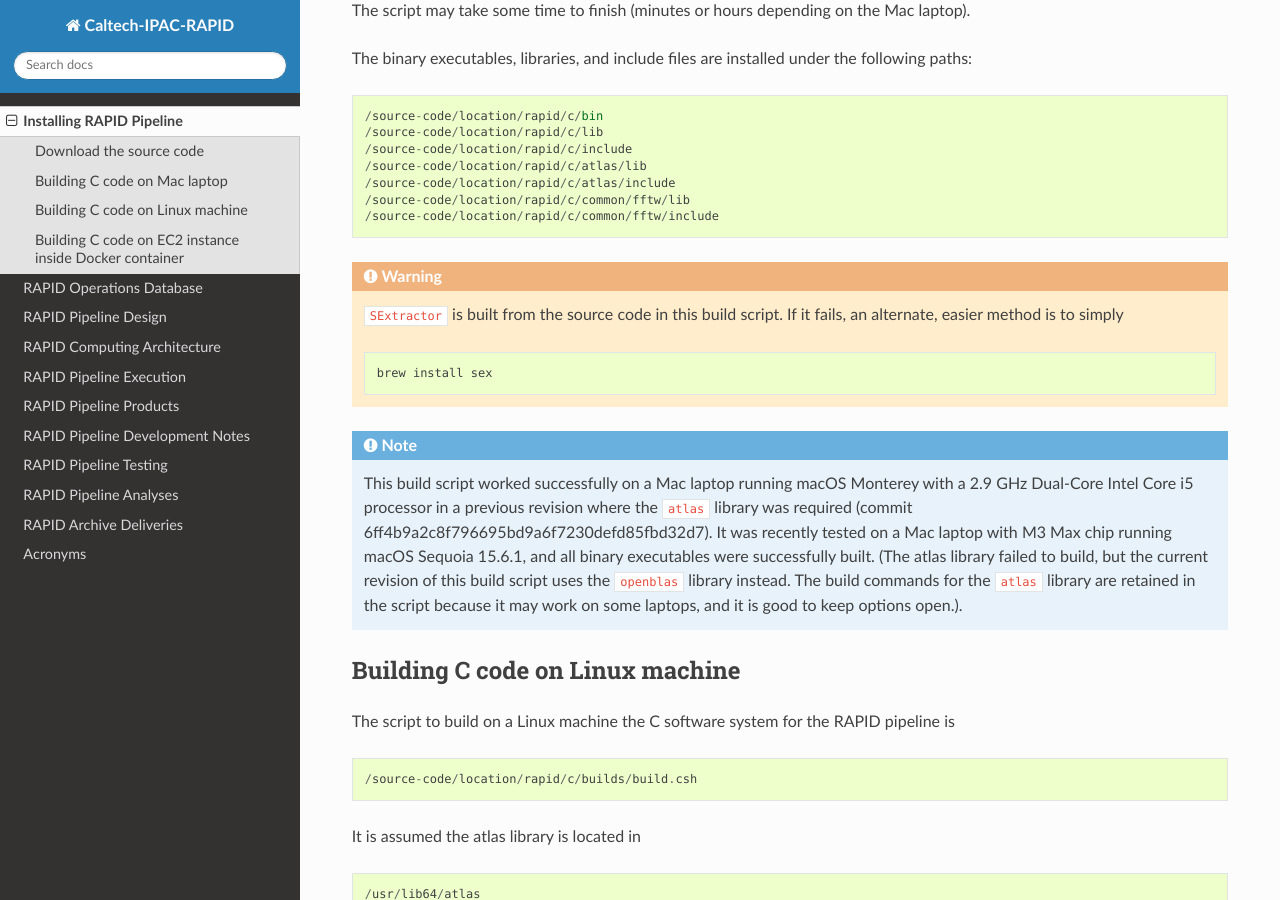
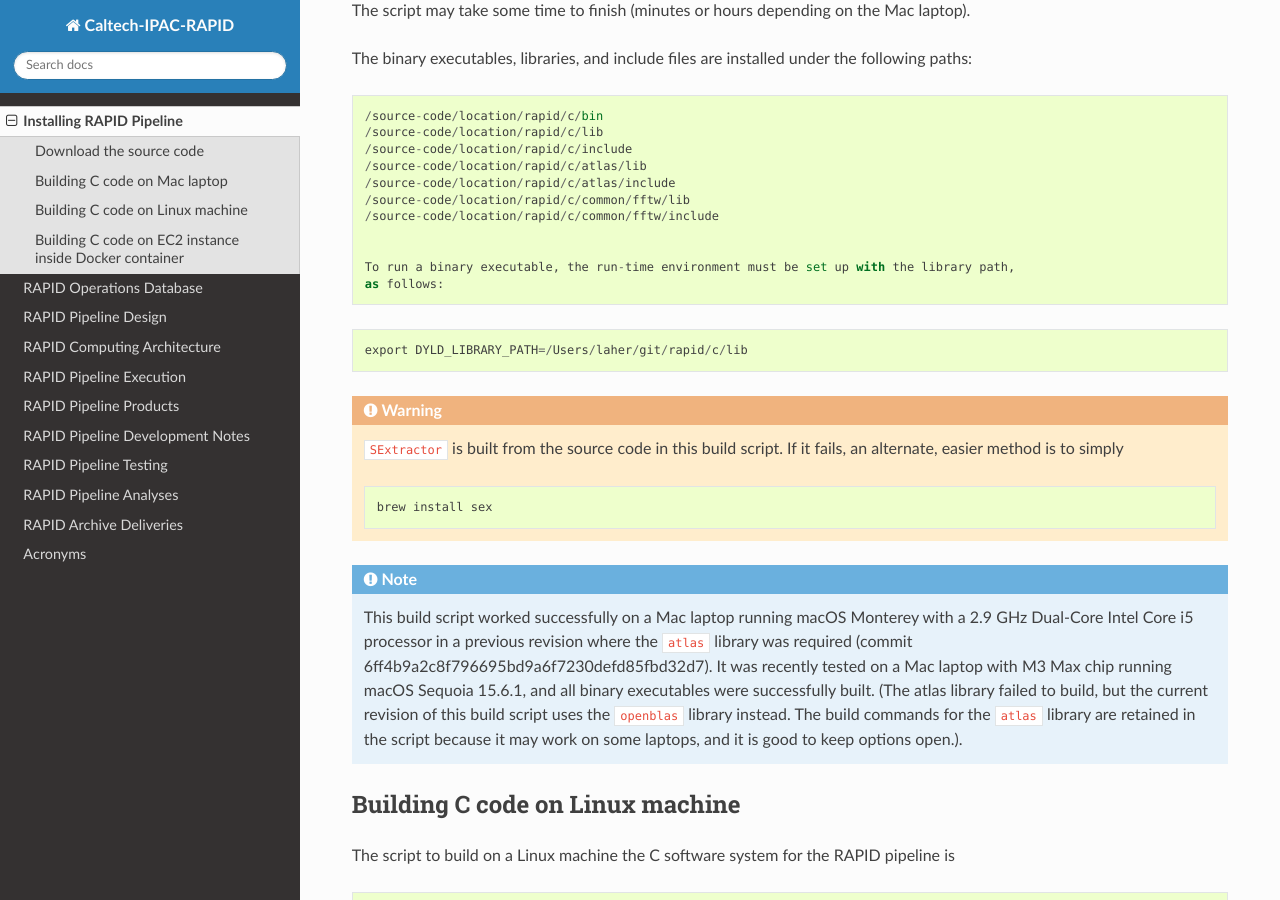
Before and after one commit to Caltech-IPAC/rapid, a Sphinx documentation site: the page built from docs/source/install/install.rst, in a window 1280 px wide and 900 px high, scrolled down 1349 px. Built offline with Sphinx 7.4.7 and the Read the Docs theme 3.1.0, drawn with Linux system fonts in a browser that asks for light colours.

Commit message:
Added note about DYLD_LIBRARY_PATH.

```diff
--- a/docs/source/install/install.rst
+++ b/docs/source/install/install.rst
@@ -84,7 +84,16 @@ installed under the following paths:
    /source-code/location/rapid/c/common/fftw/lib
    /source-code/location/rapid/c/common/fftw/include
 
+
+   To run a binary executable, the run-time environment must be set up with the library path,
+   as follows:
+
+.. code-block::
+
+   export DYLD_LIBRARY_PATH=/Users/laher/git/rapid/c/lib
+
 .. warning::
+
     ``SExtractor`` is built from the source code in this build script.  If it fails,
     an alternate, easier method is to simply
 
```
